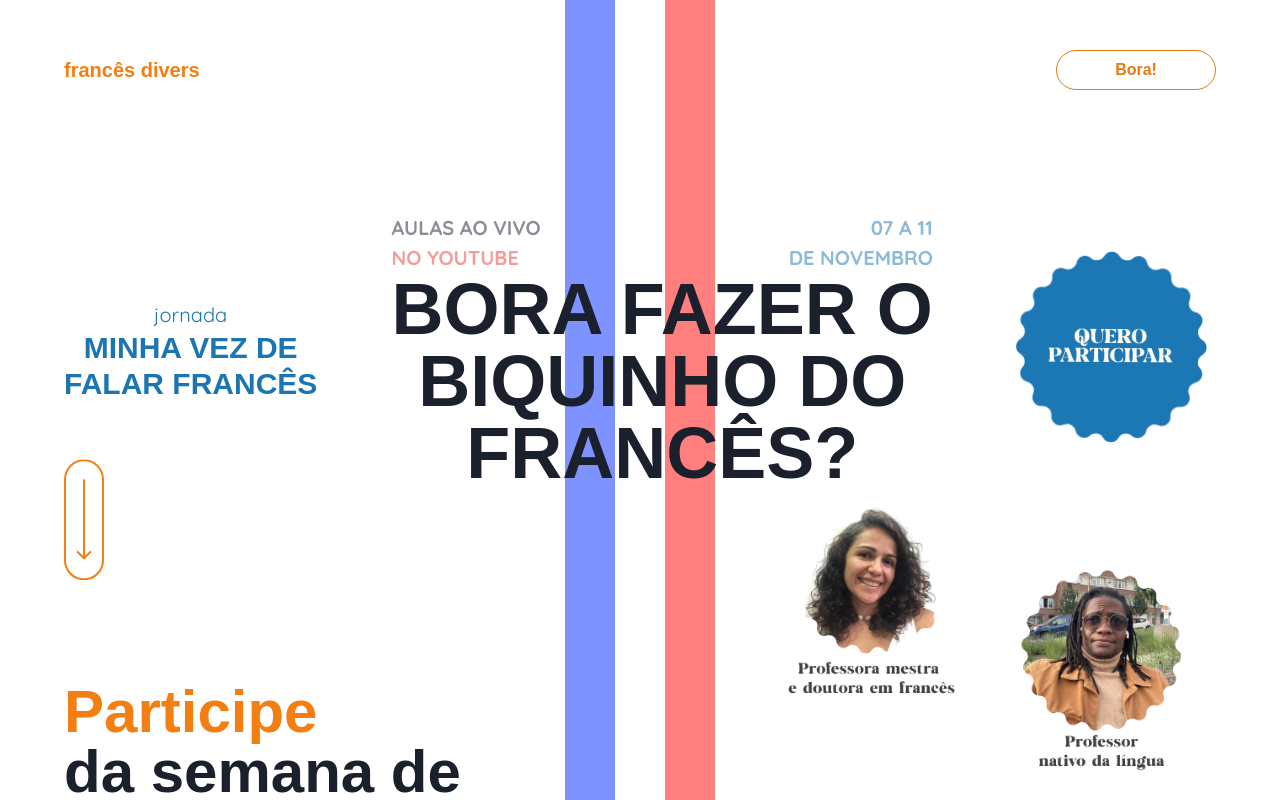
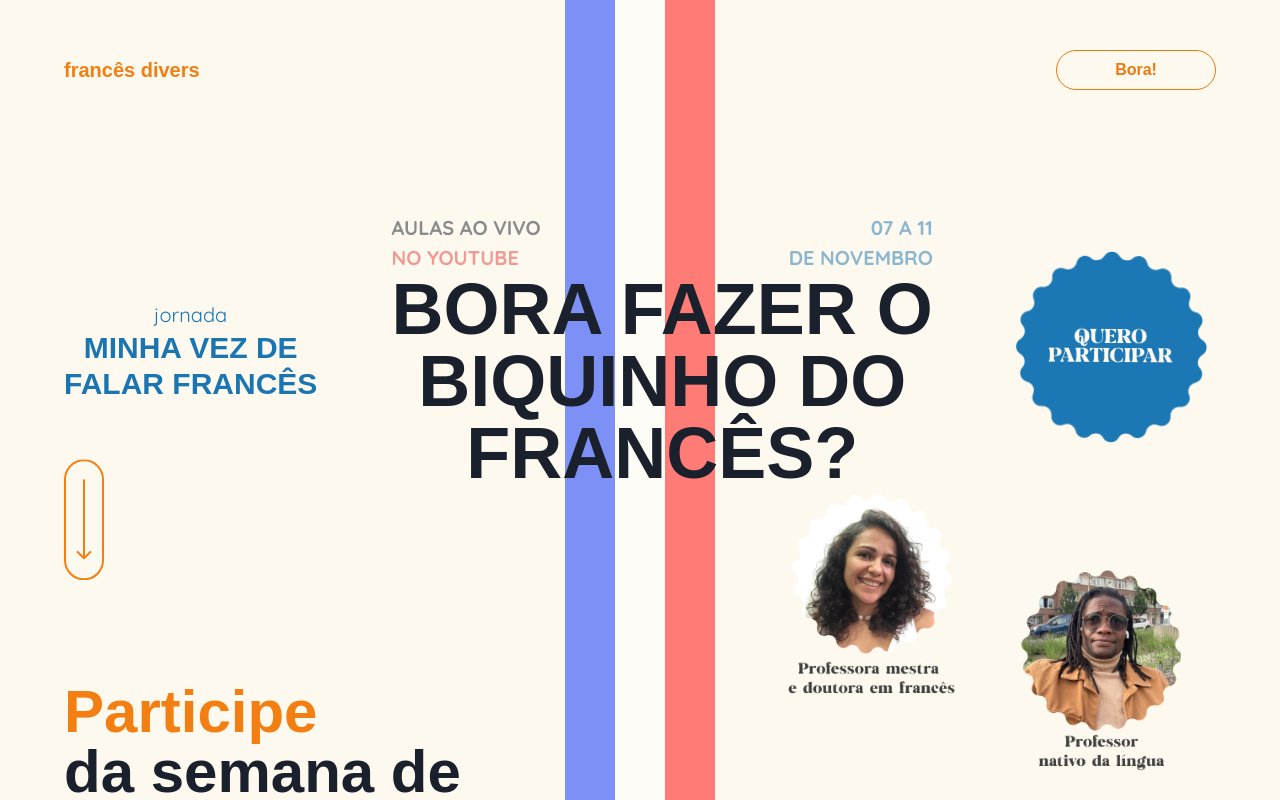
Before and after one commit to pedrollcopatti/frances-divers-lp, a Next.js app: page /jornada in a window 1280 px wide. Shown: the top 800 px of the page. Built offline with nearby package versions, Linux system fonts and the light colour scheme.

Commit message:
refactor background color

```diff
--- a/src/pages/jornada/index.tsx
+++ b/src/pages/jornada/index.tsx
@@ -56,7 +56,7 @@ export default function Jornada() {
                         <meta name="rating" content="general" />
                         <link rel="icon" href="/favicon.ico" />
                   </Head>
-                  <Flex id='flexFlag' direction="column" align="center" width="100%" >
+                  <Flex id='flexFlag' direction="column" align="center" width="100%" background={'#FDF9EE'}>
                         <Nav />
                         <Flex direction='column' width='100%' height='90vh' align='center' justify='center'>
                               <Flex marginTop='8rem' height='30%' width='90%' >
```
